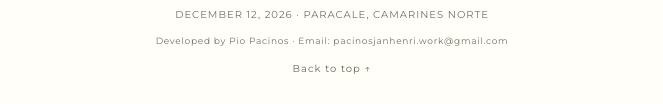
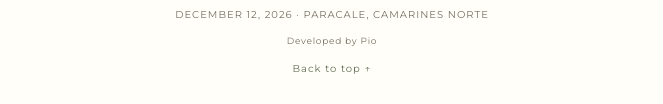
Before and after one commit to janpacinos/rsvp-pio, a plain HTML site: page index.html in a window 1280 px wide. Shown: the part 8333-8437 px from the top of the page, without its empty margins (308-971 px from the left). Drawn offline with nearby package versions, Linux system fonts and the light colour scheme.

Commit message:
footer update

```diff
--- a/index.html
+++ b/index.html
@@ -181,7 +181,7 @@
   <footer>
     <div class="footer-brand">Pio <span style="color:var(--gold);font-style:italic">&</span> Joyce</div>
     <div>DECEMBER 12, 2026 · PARACALE, CAMARINES NORTE</div>
-    <div class="footer-credit">Developed by Pio Pacinos · Email: <a href="mailto:pacinosjanhenri.work@gmail.com">pacinosjanhenri.work@gmail.com</a></div>
+    <div class="footer-credit">Developed by Pio</div>
     <a class="backtop" href="#home">Back to top ↑</a>
   </footer>
 
```
